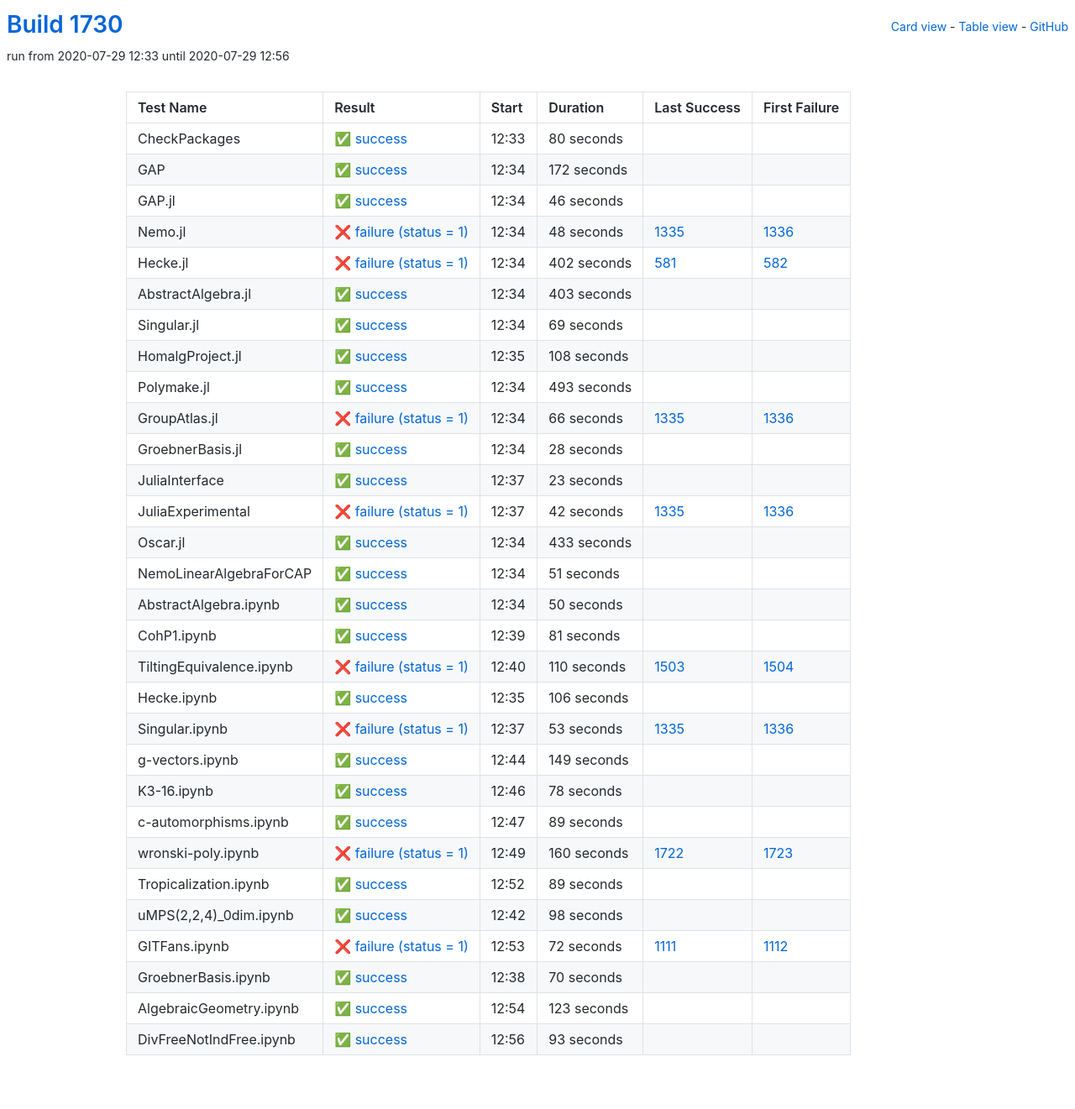
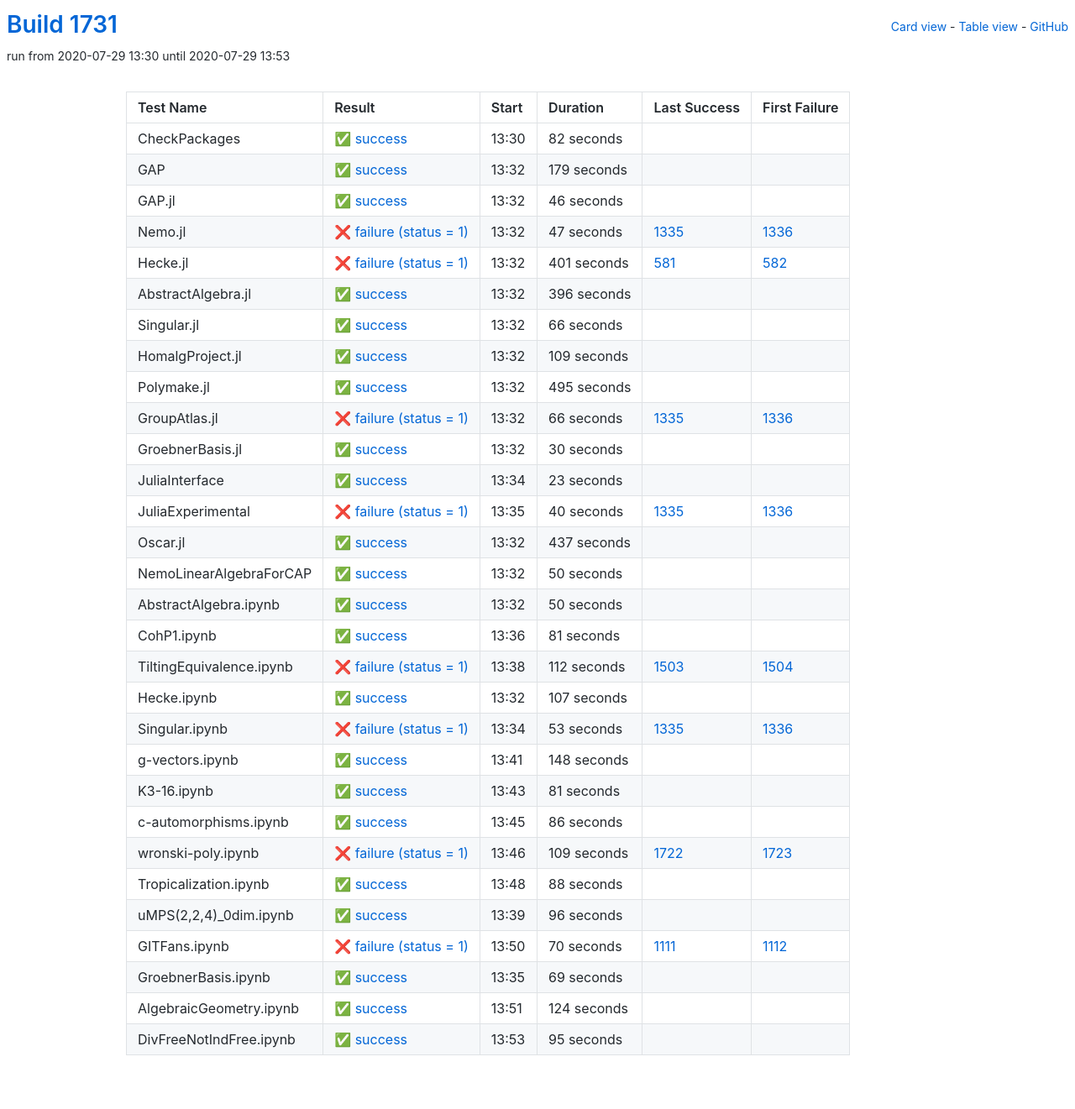
Before and after one commit to oscar-system/oscar-ci-status-1.4, a Jekyll site: the page built from table.html, in a window 1280 px wide. Shown: the whole page at 84% size. Built offline with Jekyll 4.4.1, drawn with Linux system fonts in a browser that asks for light colours.

Commit message:
Build #1731

```diff
--- a/_data/ci.yml
+++ b/_data/ci.yml
@@ -1,6 +1,6 @@
 ---
-build: 1730
-build_url: https://oscarci.mathematik.uni-kl.de/job/oscar-julia-1.4/1730/
+build: 1731
+build_url: https://oscarci.mathematik.uni-kl.de/job/oscar-julia-1.4/1731/
 job: oscar-julia-1.4
 organization: oscar-system
 repo: oscar-ci-status-1.4
@@ -8,32 +8,32 @@ repourl: https://github.com/oscar-system/oscar-ci-status-1.4
 tests:
 - name: CheckPackages
   id: checkpackages
-  log: https://oscarci.mathematik.uni-kl.de/job/oscar-julia-1.4/1730/artifact/logs/build-1730/CheckPackages.log
-  start: 2020-07-29 12:33
+  log: https://oscarci.mathematik.uni-kl.de/job/oscar-julia-1.4/1731/artifact/logs/build-1731/CheckPackages.log
+  start: 2020-07-29 13:30
   success: true
   exitcode: 0
   status: success
-  duration: 80
+  duration: 82
   last_success: false
   last_success_url:
   first_failure: false
   first_failure_url:
 - name: GAP
   id: gap
-  log: https://oscarci.mathematik.uni-kl.de/job/oscar-julia-1.4/1730/artifact/logs/build-1730/GAP.log
-  start: 2020-07-29 12:34
+  log: https://oscarci.mathematik.uni-kl.de/job/oscar-julia-1.4/1731/artifact/logs/build-1731/GAP.log
+  start: 2020-07-29 13:32
   success: true
   exitcode: 0
   status: success
-  duration: 172
+  duration: 179
   last_success: false
   last_success_url:
   first_failure: false
   first_failure_url:
 - name: GAP.jl
   id: gap-jl
-  log: https://oscarci.mathematik.uni-kl.de/job/oscar-julia-1.4/1730/artifact/logs/build-1730/GAP.jl.log
-  start: 2020-07-29 12:34
+  log: https://oscarci.mathematik.uni-kl.de/job/oscar-julia-1.4/1731/artifact/logs/build-1731/GAP.jl.log
+  start: 2020-07-29 13:32
   success: true
   exitcode: 0
   status: success
@@ -44,80 +44,80 @@ tests:
   first_failure_url:
 - name: Nemo.jl
   id: nemo-jl
-  log: https://oscarci.mathematik.uni-kl.de/job/oscar-julia-1.4/1730/artifact/logs/build-1730/Nemo.jl.log
-  start: 2020-07-29 12:34
+  log: https://oscarci.mathematik.uni-kl.de/job/oscar-julia-1.4/1731/artifact/logs/build-1731/Nemo.jl.log
+  start: 2020-07-29 13:32
   success: false
   exitcode: 1
   status: failure
-  duration: 48
+  duration: 47
   last_success: 1335
   last_success_url: https://oscarci.mathematik.uni-kl.de/job/oscar-julia-1.4/1335/
   first_failure: 1336
   first_failure_url: https://oscarci.mathematik.uni-kl.de/job/oscar-julia-1.4/1336/
 - name: Hecke.jl
   id: hecke-jl
-  log: https://oscarci.mathematik.uni-kl.de/job/oscar-julia-1.4/1730/artifact/logs/build-1730/Hecke.jl.log
-  start: 2020-07-29 12:34
+  log: https://oscarci.mathematik.uni-kl.de/job/oscar-julia-1.4/1731/artifact/logs/build-1731/Hecke.jl.log
+  start: 2020-07-29 13:32
   success: false
   exitcode: 1
   status: failure
-  duration: 402
+  duration: 401
   last_success: 581
   last_success_url: https://oscarci.mathematik.uni-kl.de/job/oscar-julia-1.4/581/
   first_failure: 582
   first_failure_url: https://oscarci.mathematik.uni-kl.de/job/oscar-julia-1.4/582/
 - name: AbstractAlgebra.jl
   id: abstractalgebra-jl
-  log: https://oscarci.mathematik.uni-kl.de/job/oscar-julia-1.4/1730/artifact/logs/build-1730/AbstractAlgebra.jl.log
-  start: 2020-07-29 12:34
+  log: https://oscarci.mathematik.uni-kl.de/job/oscar-julia-1.4/1731/artifact/logs/build-1731/AbstractAlgebra.jl.log
+  start: 2020-07-29 13:32
   success: true
   exitcode: 0
   status: success
-  duration: 403
+  duration: 396
   last_success: false
   last_success_url:
   first_failure: false
   first_failure_url:
 - name: Singular.jl
   id: singular-jl
-  log: https://oscarci.mathematik.uni-kl.de/job/oscar-julia-1.4/1730/artifact/logs/build-1730/Singular.jl.log
-  start: 2020-07-29 12:34
+  log: https://oscarci.mathematik.uni-kl.de/job/oscar-julia-1.4/1731/artifact/logs/build-1731/Singular.jl.log
+  start: 2020-07-29 13:32
   success: true
   exitcode: 0
   status: success
-  duration: 69
+  duration: 66
   last_success: false
   last_success_url:
   first_failure: false
   first_failure_url:
 - name: HomalgProject.jl
   id: homalgproject-jl
-  log: https://oscarci.mathematik.uni-kl.de/job/oscar-julia-1.4/1730/artifact/logs/build-1730/HomalgProject.jl.log
-  start: 2020-07-29 12:35
+  log: https://oscarci.mathematik.uni-kl.de/job/oscar-julia-1.4/1731/artifact/logs/build-1731/HomalgProject.jl.log
+  start: 2020-07-29 13:32
   success: true
   exitcode: 0
   status: success
-  duration: 108
+  duration: 109
   last_success: false
   last_success_url:
   first_failure: false
   first_failure_url:
 - name: Polymake.jl
   id: polymake-jl
-  log: https://oscarci.mathematik.uni-kl.de/job/oscar-julia-1.4/1730/artifact/logs/build-1730/Polymake.jl.log
-  start: 2020-07-29 12:34
+  log: https://oscarci.mathematik.uni-kl.de/job/oscar-julia-1.4/1731/artifact/logs/build-1731/Polymake.jl.log
+  start: 2020-07-29 13:32
   success: true
   exitcode: 0
   status: success
-  duration: 493
+  duration: 495
   last_success: false
   last_success_url:
   first_failure: false
   first_failure_url:
 - name: GroupAtlas.jl
   id: groupatlas-jl
-  log: https://oscarci.mathematik.uni-kl.de/job/oscar-julia-1.4/1730/artifact/logs/build-1730/GroupAtlas.jl.log
-  start: 2020-07-29 12:34
+  log: https://oscarci.mathematik.uni-kl.de/job/oscar-julia-1.4/1731/artifact/logs/build-1731/GroupAtlas.jl.log
+  start: 2020-07-29 13:32
   success: false
   exitcode: 1
   status: failure
@@ -128,20 +128,20 @@ tests:
   first_failure_url: https://oscarci.mathematik.uni-kl.de/job/oscar-julia-1.4/1336/
 - name: GroebnerBasis.jl
   id: groebnerbasis-jl
-  log: https://oscarci.mathematik.uni-kl.de/job/oscar-julia-1.4/1730/artifact/logs/build-1730/GroebnerBasis.jl.log
-  start: 2020-07-29 12:34
+  log: https://oscarci.mathematik.uni-kl.de/job/oscar-julia-1.4/1731/artifact/logs/build-1731/GroebnerBasis.jl.log
+  start: 2020-07-29 13:32
   success: true
   exitcode: 0
   status: success
-  duration: 28
+  duration: 30
   last_success: false
   last_success_url:
   first_failure: false
   first_failure_url:
 - name: JuliaInterface
   id: juliainterface
-  log: https://oscarci.mathematik.uni-kl.de/job/oscar-julia-1.4/1730/artifact/logs/build-1730/JuliaInterface.log
-  start: 2020-07-29 12:37
+  log: https://oscarci.mathematik.uni-kl.de/job/oscar-julia-1.4/1731/artifact/logs/build-1731/JuliaInterface.log
+  start: 2020-07-29 13:34
   success: true
   exitcode: 0
   status: success
@@ -152,44 +152,44 @@ tests:
   first_failure_url:
 - name: JuliaExperimental
   id: juliaexperimental
-  log: https://oscarci.mathematik.uni-kl.de/job/oscar-julia-1.4/1730/artifact/logs/build-1730/JuliaExperimental.log
-  start: 2020-07-29 12:37
+  log: https://oscarci.mathematik.uni-kl.de/job/oscar-julia-1.4/1731/artifact/logs/build-1731/JuliaExperimental.log
+  start: 2020-07-29 13:35
   success: false
   exitcode: 1
   status: failure
-  duration: 42
+  duration: 40
   last_success: 1335
   last_success_url: https://oscarci.mathematik.uni-kl.de/job/oscar-julia-1.4/1335/
   first_failure: 1336
   first_failure_url: https://oscarci.mathematik.uni-kl.de/job/oscar-julia-1.4/1336/
 - name: Oscar.jl
   id: oscar-jl
-  log: https://oscarci.mathematik.uni-kl.de/job/oscar-julia-1.4/1730/artifact/logs/build-1730/Oscar.jl.log
-  start: 2020-07-29 12:34
+  log: https://oscarci.mathematik.uni-kl.de/job/oscar-julia-1.4/1731/artifact/logs/build-1731/Oscar.jl.log
+  start: 2020-07-29 13:32
   success: true
   exitcode: 0
   status: success
-  duration: 433
+  duration: 437
   last_success: false
   last_success_url:
   first_failure: false
   first_failure_url:
 - name: NemoLinearAlgebraForCAP
   id: nemolinearalgebraforcap
-  log: https://oscarci.mathematik.uni-kl.de/job/oscar-julia-1.4/1730/artifact/logs/build-1730/NemoLinearAlgebraForCAP.log
-  start: 2020-07-29 12:34
+  log: https://oscarci.mathematik.uni-kl.de/job/oscar-julia-1.4/1731/artifact/logs/build-1731/NemoLinearAlgebraForCAP.log
+  start: 2020-07-29 13:32
   success: true
   exitcode: 0
   status: success
-  duration: 51
+  duration: 50
   last_success: false
   last_success_url:
   first_failure: false
   first_failure_url:
 - name: AbstractAlgebra.ipynb
   id: abstractalgebra-ipynb
-  log: https://oscarci.mathematik.uni-kl.de/job/oscar-julia-1.4/1730/artifact/logs/build-1730/AbstractAlgebra.ipynb.log
-  start: 2020-07-29 12:34
+  log: https://oscarci.mathematik.uni-kl.de/job/oscar-julia-1.4/1731/artifact/logs/build-1731/AbstractAlgebra.ipynb.log
+  start: 2020-07-29 13:32
   success: true
   exitcode: 0
   status: success
@@ -200,8 +200,8 @@ tests:
   first_failure_url:
 - name: CohP1.ipynb
   id: cohp1-ipynb
-  log: https://oscarci.mathematik.uni-kl.de/job/oscar-julia-1.4/1730/artifact/logs/build-1730/CohP1.ipynb.log
-  start: 2020-07-29 12:39
+  log: https://oscarci.mathematik.uni-kl.de/job/oscar-julia-1.4/1731/artifact/logs/build-1731/CohP1.ipynb.log
+  start: 2020-07-29 13:36
   success: true
   exitcode: 0
   status: success
@@ -212,32 +212,32 @@ tests:
   first_failure_url:
 - name: TiltingEquivalence.ipynb
   id: tiltingequivalence-ipynb
-  log: https://oscarci.mathematik.uni-kl.de/job/oscar-julia-1.4/1730/artifact/logs/build-1730/TiltingEquivalence.ipynb.log
-  start: 2020-07-29 12:40
+  log: https://oscarci.mathematik.uni-kl.de/job/oscar-julia-1.4/1731/artifact/logs/build-1731/TiltingEquivalence.ipynb.log
+  start: 2020-07-29 13:38
   success: false
   exitcode: 1
   status: failure
-  duration: 110
+  duration: 112
   last_success: 1503
   last_success_url: https://oscarci.mathematik.uni-kl.de/job/oscar-julia-1.4/1503/
   first_failure: 1504
   first_failure_url: https://oscarci.mathematik.uni-kl.de/job/oscar-julia-1.4/1504/
 - name: Hecke.ipynb
   id: hecke-ipynb
-  log: https://oscarci.mathematik.uni-kl.de/job/oscar-julia-1.4/1730/artifact/logs/build-1730/Hecke.ipynb.log
-  start: 2020-07-29 12:35
+  log: https://oscarci.mathematik.uni-kl.de/job/oscar-julia-1.4/1731/artifact/logs/build-1731/Hecke.ipynb.log
+  start: 2020-07-29 13:32
   success: true
   exitcode: 0
   status: success
-  duration: 106
+  duration: 107
   last_success: false
   last_success_url:
   first_failure: false
   first_failure_url:
 - name: Singular.ipynb
   id: singular-ipynb
-  log: https://oscarci.mathematik.uni-kl.de/job/oscar-julia-1.4/1730/artifact/logs/build-1730/Singular.ipynb.log
-  start: 2020-07-29 12:37
+  log: https://oscarci.mathematik.uni-kl.de/job/oscar-julia-1.4/1731/artifact/logs/build-1731/Singular.ipynb.log
+  start: 2020-07-29 13:34
   success: false
   exitcode: 1
   status: failure
@@ -248,120 +248,120 @@ tests:
   first_failure_url: https://oscarci.mathematik.uni-kl.de/job/oscar-julia-1.4/1336/
 - name: g-vectors.ipynb
   id: g-vectors-ipynb
-  log: https://oscarci.mathematik.uni-kl.de/job/oscar-julia-1.4/1730/artifact/logs/build-1730/g-vectors.ipynb.log
-  start: 2020-07-29 12:44
+  log: https://oscarci.mathematik.uni-kl.de/job/oscar-julia-1.4/1731/artifact/logs/build-1731/g-vectors.ipynb.log
+  start: 2020-07-29 13:41
   success: true
   exitcode: 0
   status: success
-  duration: 149
+  duration: 148
   last_success: false
   last_success_url:
   first_failure: false
   first_failure_url:
 - name: K3-16.ipynb
   id: k3-16-ipynb
-  log: https://oscarci.mathematik.uni-kl.de/job/oscar-julia-1.4/1730/artifact/logs/build-1730/K3-16.ipynb.log
-  start: 2020-07-29 12:46
+  log: https://oscarci.mathematik.uni-kl.de/job/oscar-julia-1.4/1731/artifact/logs/build-1731/K3-16.ipynb.log
+  start: 2020-07-29 13:43
   success: true
   exitcode: 0
   status: success
-  duration: 78
+  duration: 81
   last_success: false
   last_success_url:
   first_failure: false
   first_failure_url:
 - name: c-automorphisms.ipynb
   id: c-automorphisms-ipynb
-  log: https://oscarci.mathematik.uni-kl.de/job/oscar-julia-1.4/1730/artifact/logs/build-1730/c-automorphisms.ipynb.log
-  start: 2020-07-29 12:47
+  log: https://oscarci.mathematik.uni-kl.de/job/oscar-julia-1.4/1731/artifact/logs/build-1731/c-automorphisms.ipynb.log
+  start: 2020-07-29 13:45
   success: true
   exitcode: 0
   status: success
-  duration: 89
+  duration: 86
   last_success: false
   last_success_url:
   first_failure: false
   first_failure_url:
 - name: wronski-poly.ipynb
   id: wronski-poly-ipynb
-  log: https://oscarci.mathematik.uni-kl.de/job/oscar-julia-1.4/1730/artifact/logs/build-1730/wronski-poly.ipynb.log
-  start: 2020-07-29 12:49
+  log: https://oscarci.mathematik.uni-kl.de/job/oscar-julia-1.4/1731/artifact/logs/build-1731/wronski-poly.ipynb.log
+  start: 2020-07-29 13:46
   success: false
   exitcode: 1
   status: failure
-  duration: 160
+  duration: 109
   last_success: 1722
   last_success_url: https://oscarci.mathematik.uni-kl.de/job/oscar-julia-1.4/1722/
   first_failure: 1723
   first_failure_url: https://oscarci.mathematik.uni-kl.de/job/oscar-julia-1.4/1723/
 - name: Tropicalization.ipynb
   id: tropicalization-ipynb
-  log: https://oscarci.mathematik.uni-kl.de/job/oscar-julia-1.4/1730/artifact/logs/build-1730/Tropicalization.ipynb.log
-  start: 2020-07-29 12:52
+  log: https://oscarci.mathematik.uni-kl.de/job/oscar-julia-1.4/1731/artifact/logs/build-1731/Tropicalization.ipynb.log
+  start: 2020-07-29 13:48
   success: true
   exitcode: 0
   status: success
-  duration: 89
+  duration: 88
   last_success: false
   last_success_url:
   first_failure: false
   first_failure_url:
 - name: uMPS(2,2,4)_0dim.ipynb
   id: umps-2-2-4-0dim-ipynb
-  log: https://oscarci.mathematik.uni-kl.de/job/oscar-julia-1.4/1730/artifact/logs/build-1730/uMPS-2-2-4-_0dim.ipynb.log
-  start: 2020-07-29 12:42
+  log: https://oscarci.mathematik.uni-kl.de/job/oscar-julia-1.4/1731/artifact/logs/build-1731/uMPS-2-2-4-_0dim.ipynb.log
+  start: 2020-07-29 13:39
   success: true
   exitcode: 0
   status: success
-  duration: 98
+  duration: 96
   last_success: false
   last_success_url:
   first_failure: false
   first_failure_url:
 - name: GITFans.ipynb
   id: gitfans-ipynb
-  log: https://oscarci.mathematik.uni-kl.de/job/oscar-julia-1.4/1730/artifact/logs/build-1730/GITFans.ipynb.log
-  start: 2020-07-29 12:53
+  log: https://oscarci.mathematik.uni-kl.de/job/oscar-julia-1.4/1731/artifact/logs/build-1731/GITFans.ipynb.log
+  start: 2020-07-29 13:50
   success: false
   exitcode: 1
   status: failure
-  duration: 72
+  duration: 70
   last_success: 1111
   last_success_url: https://oscarci.mathematik.uni-kl.de/job/oscar-julia-1.4/1111/
   first_failure: 1112
   first_failure_url: https://oscarci.mathematik.uni-kl.de/job/oscar-julia-1.4/1112/
 - name: GroebnerBasis.ipynb
   id: groebnerbasis-ipynb
-  log: https://oscarci.mathematik.uni-kl.de/job/oscar-julia-1.4/1730/artifact/logs/build-1730/GroebnerBasis.ipynb.log
-  start: 2020-07-29 12:38
+  log: https://oscarci.mathematik.uni-kl.de/job/oscar-julia-1.4/1731/artifact/logs/build-1731/GroebnerBasis.ipynb.log
+  start: 2020-07-29 13:35
   success: true
   exitcode: 0
   status: success
-  duration: 70
+  duration: 69
   last_success: false
   last_success_url:
   first_failure: false
   first_failure_url:
 - name: AlgebraicGeometry.ipynb
   id: algebraicgeometry-ipynb
-  log: https://oscarci.mathematik.uni-kl.de/job/oscar-julia-1.4/1730/artifact/logs/build-1730/AlgebraicGeometry.ipynb.log
-  start: 2020-07-29 12:54
+  log: https://oscarci.mathematik.uni-kl.de/job/oscar-julia-1.4/1731/artifact/logs/build-1731/AlgebraicGeometry.ipynb.log
+  start: 2020-07-29 13:51
   success: true
   exitcode: 0
   status: success
-  duration: 123
+  duration: 124
   last_success: false
   last_success_url:
   first_failure: false
   first_failure_url:
 - name: DivFreeNotIndFree.ipynb
   id: divfreenotindfree-ipynb
-  log: https://oscarci.mathematik.uni-kl.de/job/oscar-julia-1.4/1730/artifact/logs/build-1730/DivFreeNotIndFree.ipynb.log
-  start: 2020-07-29 12:56
+  log: https://oscarci.mathematik.uni-kl.de/job/oscar-julia-1.4/1731/artifact/logs/build-1731/DivFreeNotIndFree.ipynb.log
+  start: 2020-07-29 13:53
   success: true
   exitcode: 0
   status: success
-  duration: 93
+  duration: 95
   last_success: false
   last_success_url:
   first_failure: false
```
Also changed, not shown: README.md.
